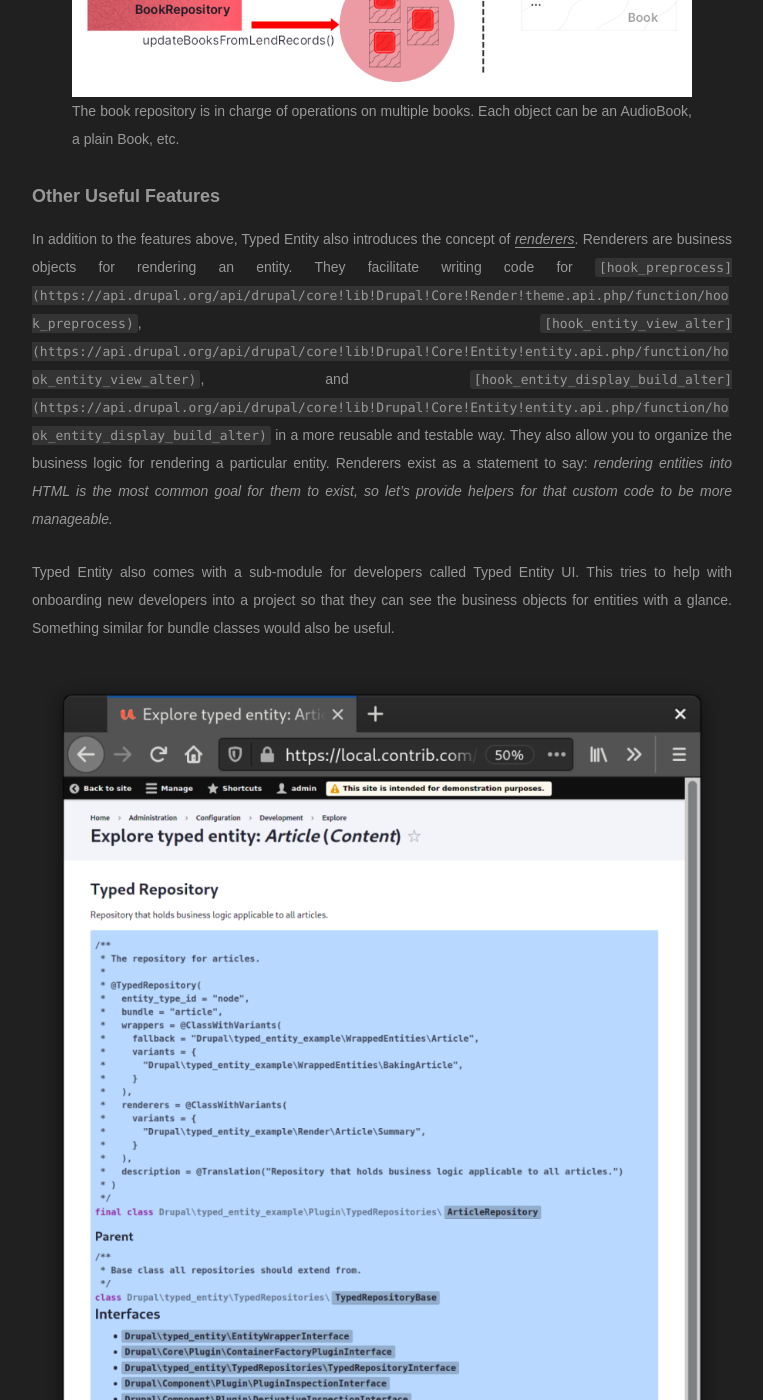
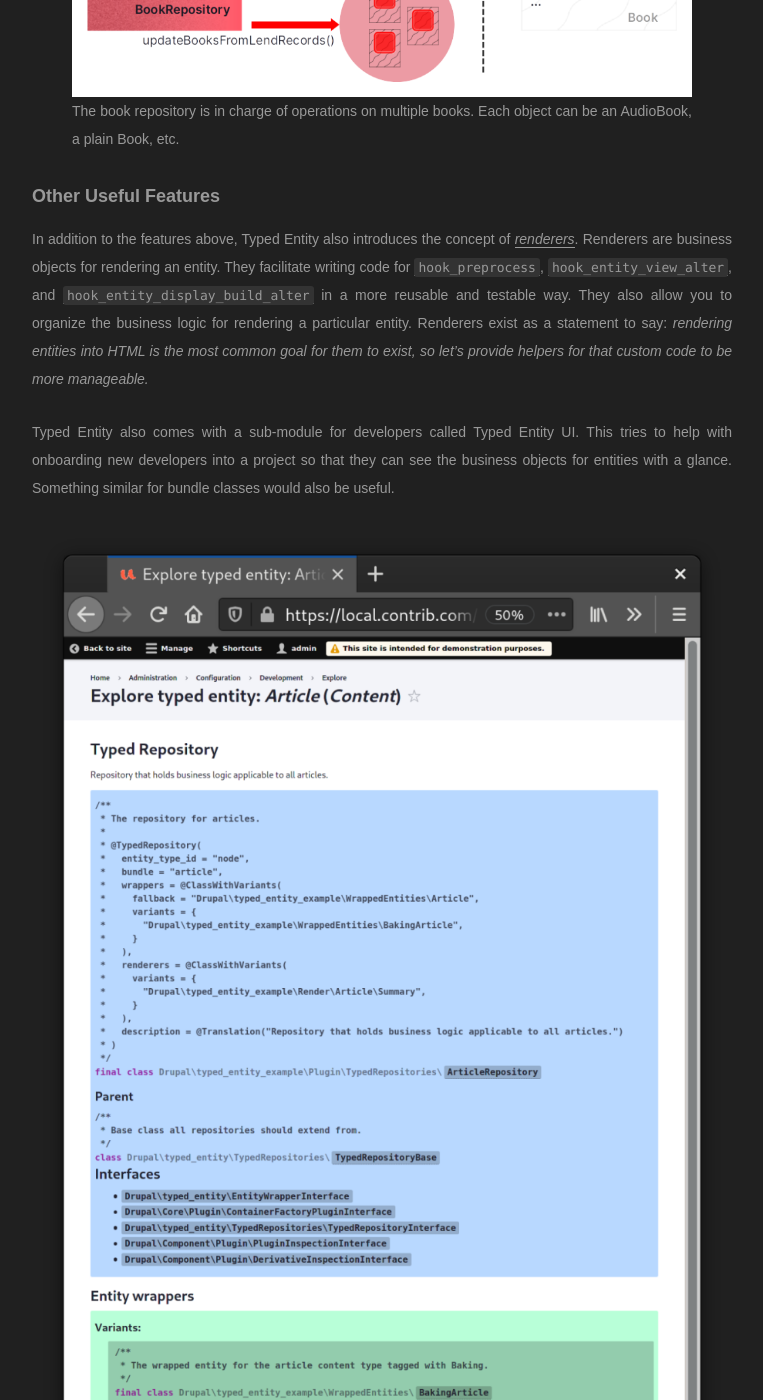
Before and after one commit to e0ipso/e0ipso.github.io, a Jekyll site: the page built from _posts/2021-11-08-drupals-bundle-classes-empower-better-code.md, in a window 1280 px wide and 1400 px high, scrolled down 8572 px. Shown: the whole window, without its empty margins (258-1021 px from the left). Built offline with Jekyll 4.4.1, drawn with Linux system fonts in a browser that asks for light colours; comment, search, counter and statistics services are not loaded.

Commit message:
fix: update links in latest article

```diff
--- a/_posts/2021-11-08-drupals-bundle-classes-empower-better-code.md
+++ b/_posts/2021-11-08-drupals-bundle-classes-empower-better-code.md
@@ -227,7 +227,7 @@
 
 ### **Other Useful Features**
 
-In addition to the features above, Typed Entity also introduces the concept of [_renderers_](https://git.drupalcode.org/project/typed_entity/-/blob/4.x/src/Render/TypedEntityRendererInterface.php). Renderers are business objects for rendering an entity. They facilitate writing code for `[hook_preprocess](https://api.drupal.org/api/drupal/core!lib!Drupal!Core!Render!theme.api.php/function/hook_preprocess)`, `[hook_entity_view_alter](https://api.drupal.org/api/drupal/core!lib!Drupal!Core!Entity!entity.api.php/function/hook_entity_view_alter)`, and `[hook_entity_display_build_alter](https://api.drupal.org/api/drupal/core!lib!Drupal!Core!Entity!entity.api.php/function/hook_entity_display_build_alter)` in a more reusable and testable way. They also allow you to organize the business logic for rendering a particular entity. Renderers exist as a statement to say: _rendering entities into HTML is the most common goal for them to exist,_ _so_ _let's provide helpers for that custom code to be more manageable._
+In addition to the features above, Typed Entity also introduces the concept of [_renderers_](https://git.drupalcode.org/project/typed_entity/-/blob/4.x/src/Render/TypedEntityRendererInterface.php). Renderers are business objects for rendering an entity. They facilitate writing code for [`hook_preprocess`](https://api.drupal.org/api/drupal/core!lib!Drupal!Core!Render!theme.api.php/function/hook_preprocess), [`hook_entity_view_alter`](https://api.drupal.org/api/drupal/core!lib!Drupal!Core!Entity!entity.api.php/function/hook_entity_view_alter), and [`hook_entity_display_build_alter`](https://api.drupal.org/api/drupal/core!lib!Drupal!Core!Entity!entity.api.php/function/hook_entity_display_build_alter) in a more reusable and testable way. They also allow you to organize the business logic for rendering a particular entity. Renderers exist as a statement to say: _rendering entities into HTML is the most common goal for them to exist,_ _so_ _let's provide helpers for that custom code to be more manageable._
 
 Typed Entity also comes with a sub-module for developers called Typed Entity UI. This tries to help with onboarding new developers into a project so that they can see the business objects for entities with a glance. Something similar for bundle classes would also be useful.
 
```
